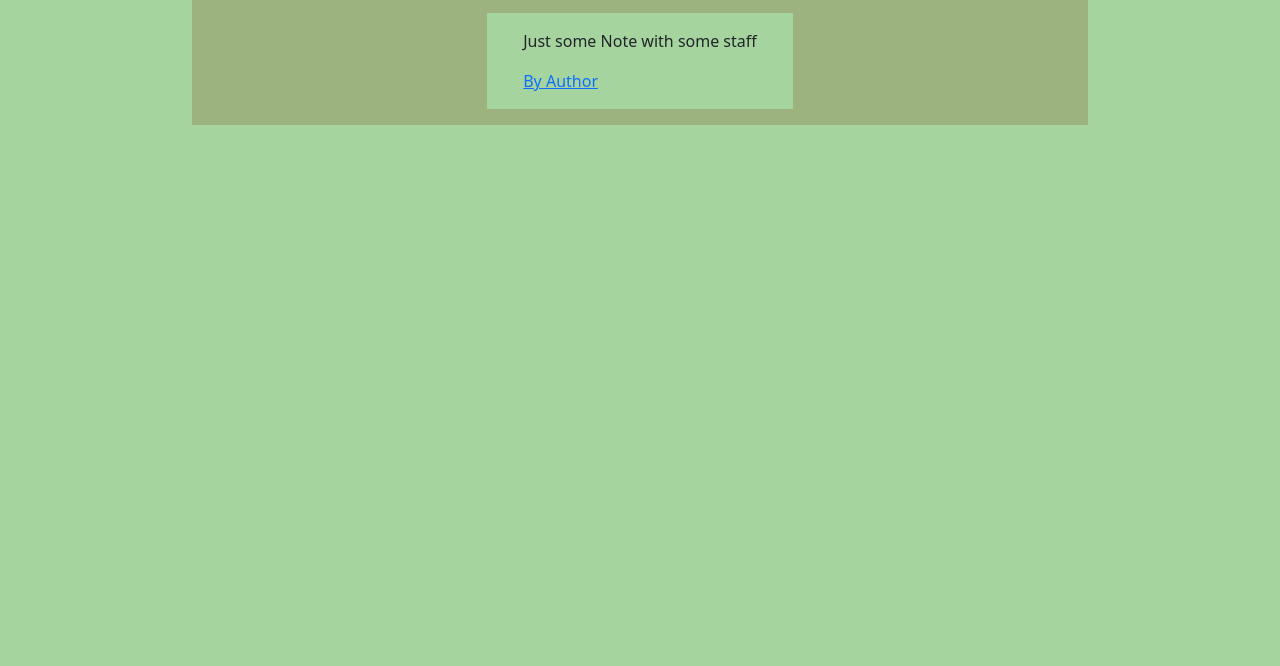
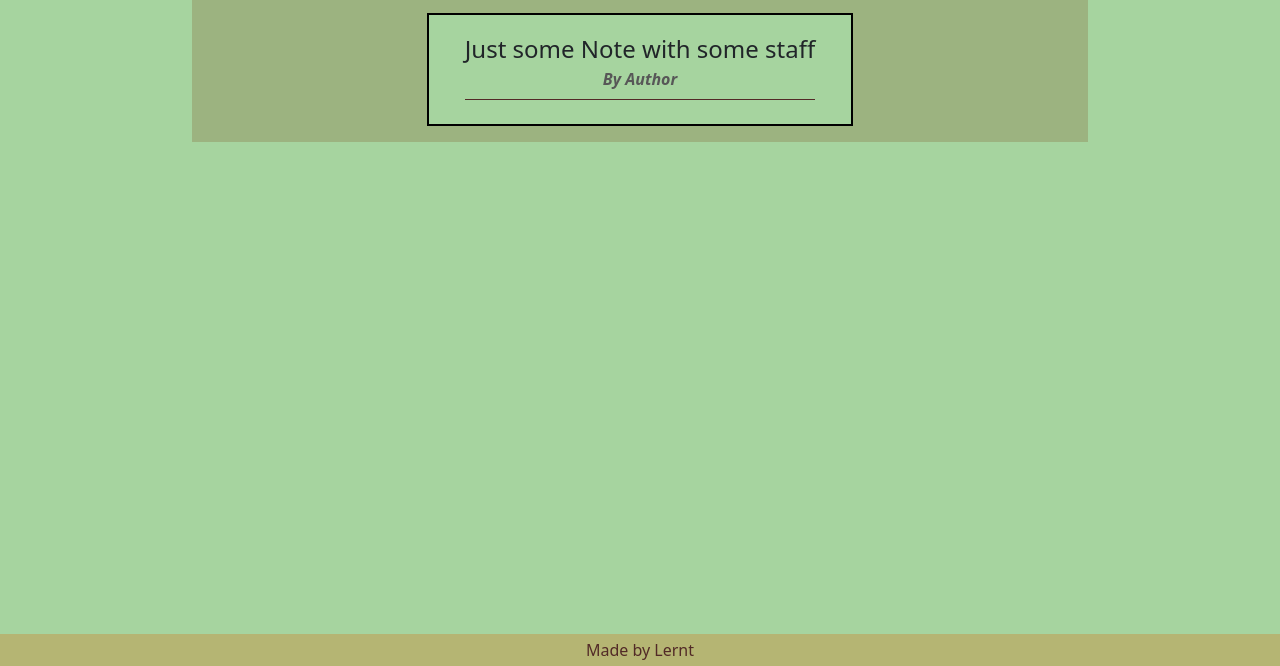
Before and after one commit to Lernt33/NotesCom, a plain HTML site: page Front/index..html in a window 1280 px wide. Shown: the part 134-800 px from the top of the page. Drawn offline with nearby package versions, Linux system fonts and the light colour scheme.

Commit message:
first day

```diff
--- a/Front/assets/styles/index.scss
+++ b/Front/assets/styles/index.scss
@@ -33,10 +33,53 @@ main {
         display: flex;
         flex-direction: column;
         align-items: center;
+        :nth-child(1){
+            margin-top: 0 !important;
+        }
+        .divider{
+            margin: 8px;
+            width: 100%;
+            background-color: $text-color;
+            height: 1px;
+        }
+
         .note{
+            margin-top: 16px;
             width: fit-content;
             padding: 16px 36px;
+            display: flex;
+            align-items: center;
+            flex-direction: column;
+            gap: 0px;
+            border: 2px solid black;
+            // border-radius: 5%;
+            p{
+                padding: 0px;
+                margin: 0px;
+                font-size: 24px;
+            }
+            a{
+                text-decoration: none;
+                color: rgb(87, 87, 87);
+                font-style: italic;
+                font-weight: 700;
+            }
         }
     }
 
 }
+footer{
+    background-color:rgba(197,152,73,0.5);
+    position: absolute;
+    bottom: 0%;
+    width: 100%;
+    display: flex;
+    justify-content: center;
+    height: fit-content;
+    padding: 4px;
+    a{
+        color: $text-color;
+        text-decoration: none;
+        font-size: 16px;
+    }
+}
--- a/Front/index..html
+++ b/Front/index..html
@@ -31,7 +31,7 @@
           <div class="collapse navbar-collapse" id="navbarSupportedContent">
             <ul class="navbar-nav me-auto mb-2 mb-lg-0">
               <li class="nav-item">
-                <a class="nav-link" href="#">Link</a>
+                <a class="nav-link" href="#">AdminPanel</a>
               </li>
               <li class="nav-item dropdown">
                 <a
@@ -41,14 +41,14 @@
                   data-bs-toggle="dropdown"
                   aria-expanded="false"
                 >
-                  Dropdown
+                  My Account
                 </a>
                 <ul class="dropdown-menu">
                   <li><a class="dropdown-item" href="#">Action</a></li>
                   <li><a class="dropdown-item" href="#">Another action</a></li>
                   <li><hr class="dropdown-divider" /></li>
                   <li>
-                    <a class="dropdown-item" href="#">Something else here</a>
+                    <a class="dropdown-item" href="#">Logout</a>
                   </li>
                 </ul>
               </li>
@@ -63,10 +63,11 @@
         <div class="note" style="background-color: #a6d49f">
           <p>Just some Note with some staff</p>
           <a href="#">By Author</a>
+          <div class="divider"></div>
         </div>
       </section>
-      <!-- <footer><a href="https://github.com/Lernt33">Made by Lernt</a></footer> -->
     </main>
+    <footer><a href="https://github.com/Lernt33">Made by Lernt</a></footer>
     <script
       src="https://cdn.jsdelivr.net/npm/bootstrap@5.3.3/dist/js/bootstrap.bundle.min.js"
       integrity="sha384-YvpcrYf0tY3lHB60NNkmXc5s9fDVZLESaAA55NDzOxhy9GkcIdslK1eN7N6jIeHz"
```
Also changed, not shown: Front/assets/styles/index.css, 1 other file.
